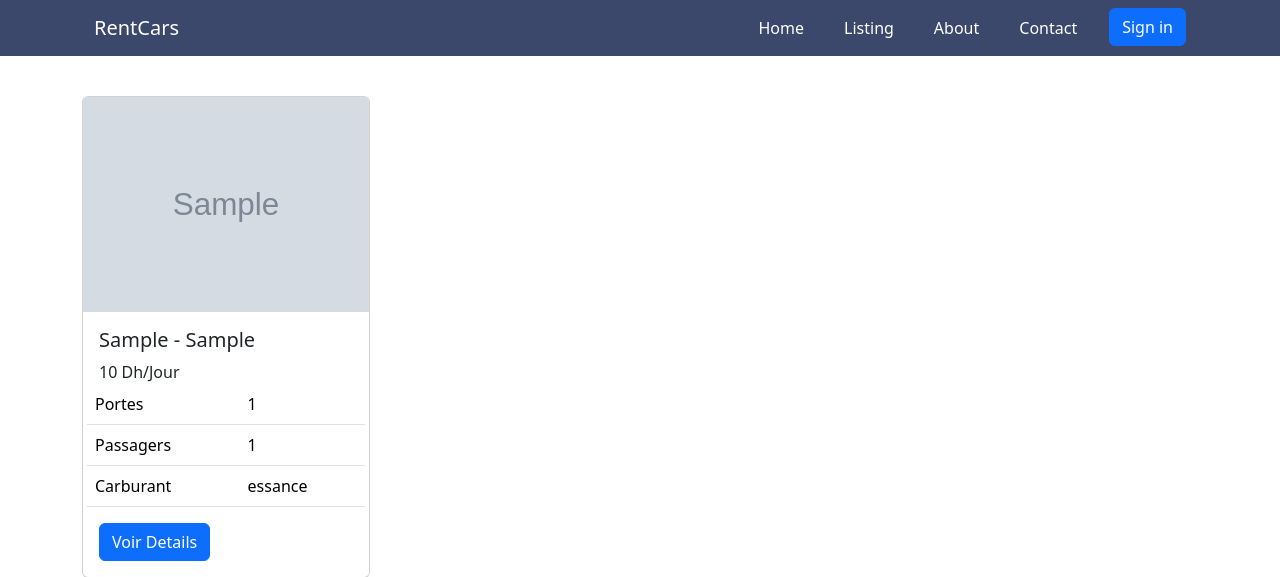
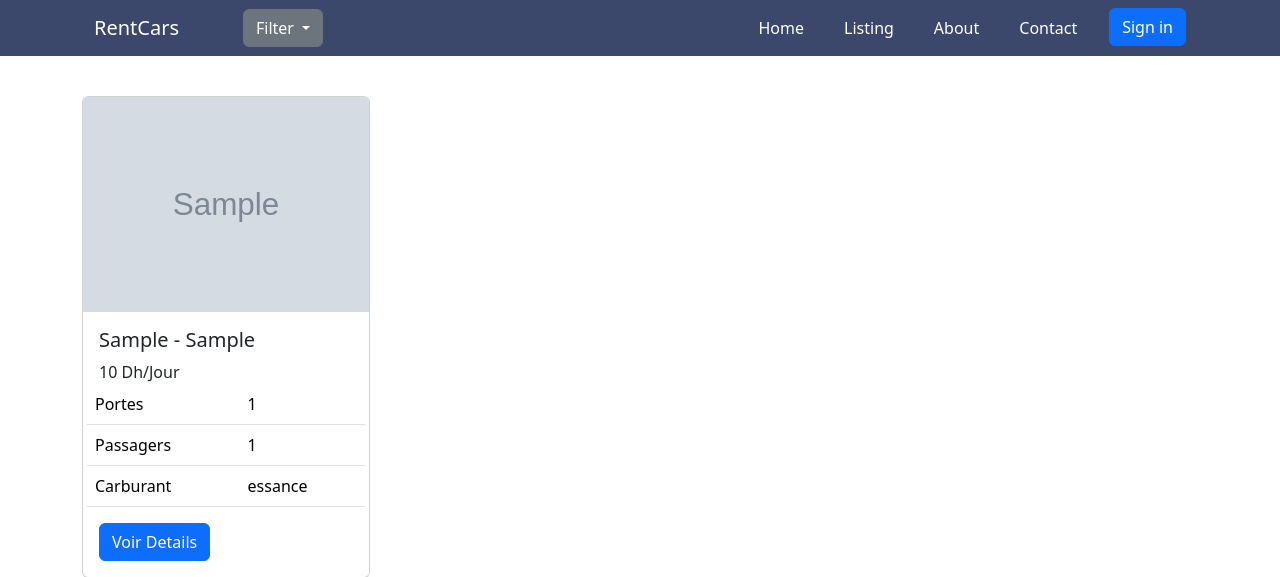
Before and after one commit to youssefnf/CarRentalDjangoProject, a Django app: page /listing/ in a window 1280 px wide. Shown: the top 577 px of the page. Run offline with Django 4.2, Linux system fonts and the light colour scheme; tables that the repository leaves empty hold one stand-in row (values such as "Sample post"); grey boxes marked "Sample" are stand-in pictures.

Commit message:
add filter to listing view

```diff
--- a/CarRentalDjangoProject/settings.py
+++ b/CarRentalDjangoProject/settings.py
@@ -39,6 +39,7 @@ INSTALLED_APPS = [
     'django.contrib.sessions',
     'django.contrib.messages',
     'django.contrib.staticfiles',
+    #'django_jinja',
     'rentcarsapp'
 ]
 
--- a/rentcarsapp/templates/base.html
+++ b/rentcarsapp/templates/base.html
@@ -21,6 +21,66 @@
               <button class="navbar-toggler" type="button" data-bs-toggle="collapse" data-bs-target="#navbarNav" aria-controls="navbarNav" aria-expanded="false" aria-label="Toggle navigation">
                 <span class="navbar-toggler-icon"></span>
               </button>
+              {% if request.path == '/listing/' or request.path == '/listing/filter/'%}
+              <div class="dropdown mx-5">
+                <button class="btn btn-secondary dropdown-toggle" type="button" data-bs-toggle="dropdown" aria-expanded="false">
+                  Filter
+                </button>
+                <div class="dropdown-menu" aria-labelledby="navbarDropdown">
+                  <form class="px-4 py-3">
+                    <input class="form-control" type="text" id="search-input" placeholder="Search...">
+                  </form>
+                  <div class="dropdown-searchable-items">
+                    {% for car in cars %}
+                      <a class="dropdown-item" href="{% url 'listing-filter' %}?marque={{ car.marque }}&model={{ car.model }}">
+                        {{ car.marque }} {{ car.model }}
+                      </a>
+                    {% endfor %}
+                  </div>
+                  <div class="dropdown-no-results" style="display: none;">
+                    Not found.
+                  </div>
+                  <li><hr class="dropdown-divider"></li>
+                  <li><a class="dropdown-item" href="{% url 'listing' %}">Clear Filter</a></li>
+                </div>
+              </div>
+
+              <script>
+                // Get the search input and the dropdown items
+                const searchInput = document.querySelector('#search-input');
+                const dropdownItems = document.querySelectorAll('.dropdown-searchable-items a');
+
+                // Listen for changes in the search input
+                searchInput.addEventListener('input', () => {
+                  const searchQuery = searchInput.value.toLowerCase();
+
+                  let numResults = 0;
+
+                  // Loop through the dropdown items
+                  for (const item of dropdownItems) {
+                    const itemText = item.textContent.toLowerCase();
+                    const isVisible = itemText.includes(searchQuery);
+
+                    // Show or hide the item based on the search query
+                    if (isVisible) {
+                      item.style.display = 'block';
+                      numResults++;
+                    } else {
+                      item.style.display = 'none';
+                    }
+                  }
+
+                  // Show or hide the "No results found" message
+                  const noResultsMessage = document.querySelector('.dropdown-no-results');
+                  if (numResults === 0) {
+                    noResultsMessage.style.display = 'block';
+                  } else {
+                    noResultsMessage.style.display = 'none';
+                  }
+                });
+              </script>
+              {% endif %}
+
               <div class="collapse navbar-collapse" id="navbarNav">
                 <ul class="navbar-nav ms-auto">
                   <li class="nav-item">
--- a/rentcarsapp/urls.py
+++ b/rentcarsapp/urls.py
@@ -7,5 +7,7 @@ urlpatterns = [
     path('logout/', logoutView, name='logout'),
     path('register/', registerView, name='register'),
     path('listing/', carListingView, name='listing'),
+    path('listing/', carListingView, name='listing'),
+    path('listing/filter/', carListingFilterView, name='listing-filter'),
 
 ]
--- a/rentcarsapp/views.py
+++ b/rentcarsapp/views.py
@@ -59,3 +59,11 @@ def registerView(request):
 def carListingView(request):
     all_cars = Voiture.objects.all()
     return render(request, 'carListing.html', {'cars': all_cars})
+
+def carListingFilterView(request):
+    all_cars = Voiture.objects.all()
+    marque = request.GET.get('marque')
+    model = request.GET.get('model')
+    all_cars = all_cars.filter(marque=marque)
+    all_cars = all_cars.filter(model=model)
+    return render(request, 'carListing.html', {'cars': all_cars})
```
